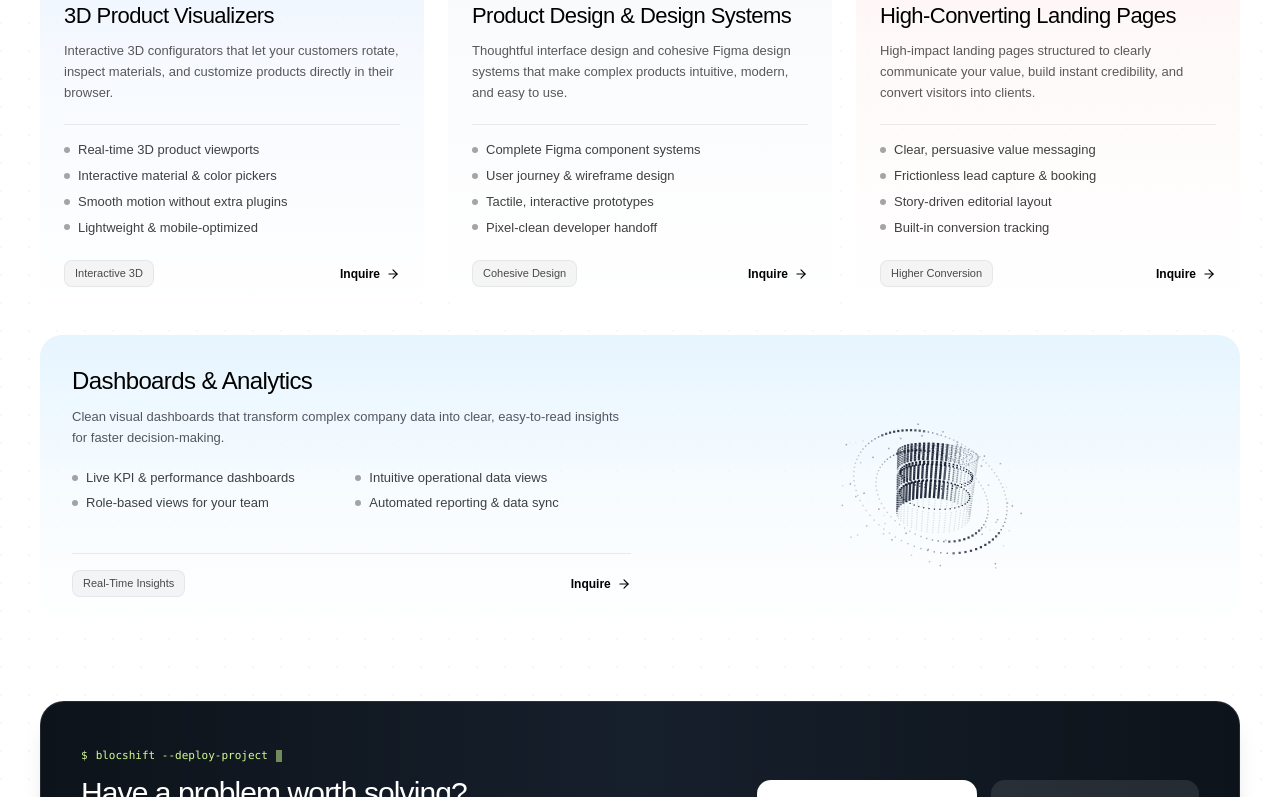
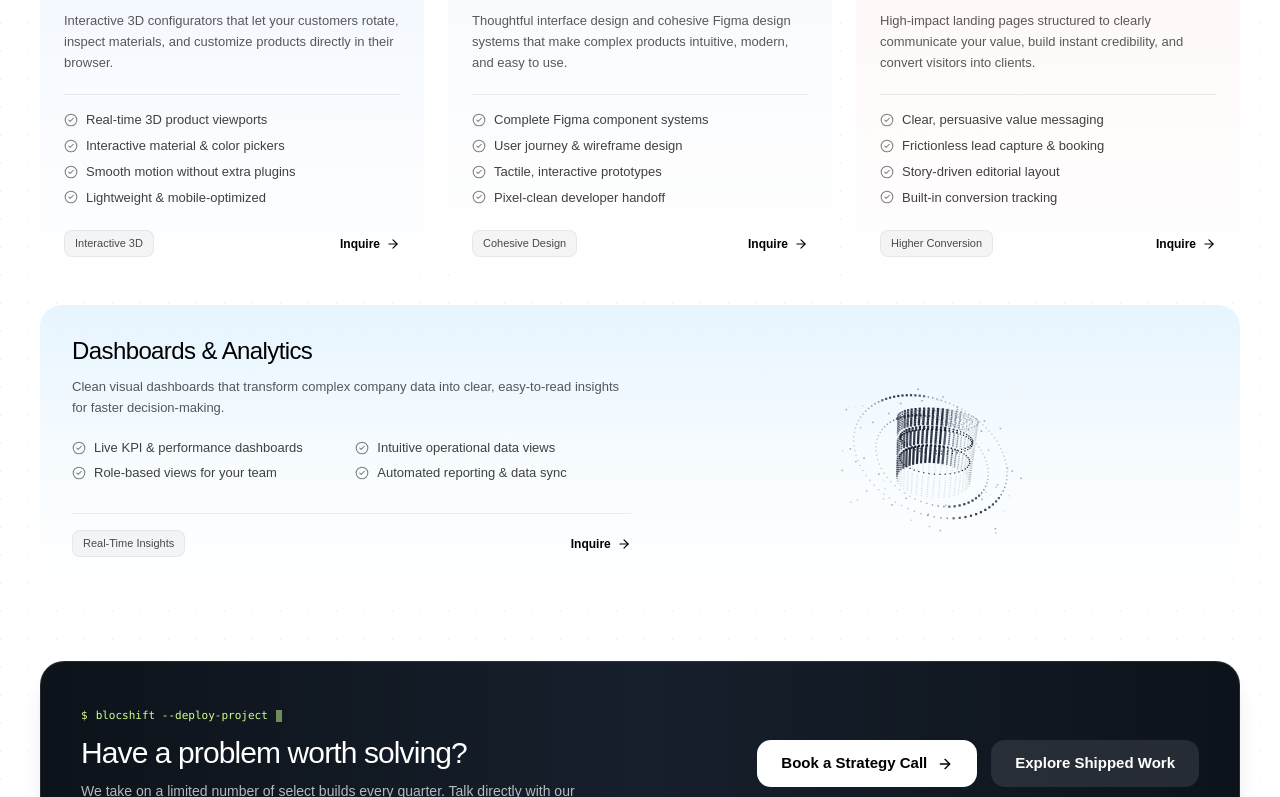
Before and after one commit to theajmalrazaq/blocshift, a Next.js app: page / in a window 1280 px wide. Shown: the part 5395-6192 px from the top of the page. Built offline with nearby package versions, Linux system fonts and the light colour scheme; a web font is replaced by a local one.

Commit message:
style: replace dot bullets with circular checkmark icons across services cards

```diff
--- a/components/ServicesSection.tsx
+++ b/components/ServicesSection.tsx
@@ -11,6 +11,7 @@ import {
   Box,
   BarChart3,
   Zap,
+  CheckCircle2,
 } from "lucide-react";
 import {
   CodeMatrixVisualizer,
@@ -223,7 +224,7 @@ export default function ServicesSection({ onOpenContact }: ServicesSectionProps)
                         <div className="grid grid-cols-1 sm:grid-cols-2 gap-2 mb-6 text-[12px] sm:text-[13px] text-black/75">
                           {service.specs.map((spec, sIdx) => (
                             <div key={sIdx} className="flex items-center gap-2">
-                              <span className="w-1.5 h-1.5 rounded-full bg-black/35 flex-shrink-0" />
+                              <CheckCircle2 className="w-3.5 h-3.5 text-black/50 flex-shrink-0 stroke-[1.8]" />
                               <span className="leading-snug">{spec}</span>
                             </div>
                           ))}
@@ -249,7 +250,7 @@ export default function ServicesSection({ onOpenContact }: ServicesSectionProps)
                     </div>
 
                     {/* Right Panoramic Visualizer */}
-                    <div className="w-full lg:w-[48%] h-[160px] sm:h-[190px] lg:h-[230px] rounded-[16px] overflow-hidden relative flex-shrink-0">
+                    <div className="w-full lg:w-[48%] h-[150px] sm:h-[180px] lg:h-[220px] rounded-[16px] overflow-hidden relative flex-shrink-0">
                       <VisualizerComponent />
                     </div>
                   </div>
@@ -257,12 +258,12 @@ export default function ServicesSection({ onOpenContact }: ServicesSectionProps)
                   /* Standard Bento Card Layout */
                   <div className="flex flex-col justify-between p-5 sm:p-6 h-full">
                     <div>
-                      {/* Interactive 3D Dither Point-Cloud Canvas Visualizer */}
+                      {/* Interactive Canvas Visualizer */}
                       <div
                         className={`relative w-full rounded-[14px] overflow-hidden mb-5 ${
                           service.id === "web-engineering"
-                            ? "h-[145px] sm:h-[165px]"
-                            : "h-[135px] sm:h-[150px]"
+                            ? "h-[135px] sm:h-[150px]"
+                            : "h-[125px] sm:h-[135px]"
                         }`}
                       >
                         <VisualizerComponent />
@@ -284,7 +285,7 @@ export default function ServicesSection({ onOpenContact }: ServicesSectionProps)
                       <div className="space-y-2 mb-5 text-[12px] sm:text-[13px] text-black/75">
                         {service.specs.map((spec, sIdx) => (
                           <div key={sIdx} className="flex items-center gap-2">
-                            <span className="w-1.5 h-1.5 rounded-full bg-black/35 flex-shrink-0" />
+                            <CheckCircle2 className="w-3.5 h-3.5 text-black/50 flex-shrink-0 stroke-[1.8]" />
                             <span className="leading-snug">{spec}</span>
                           </div>
                         ))}
```
